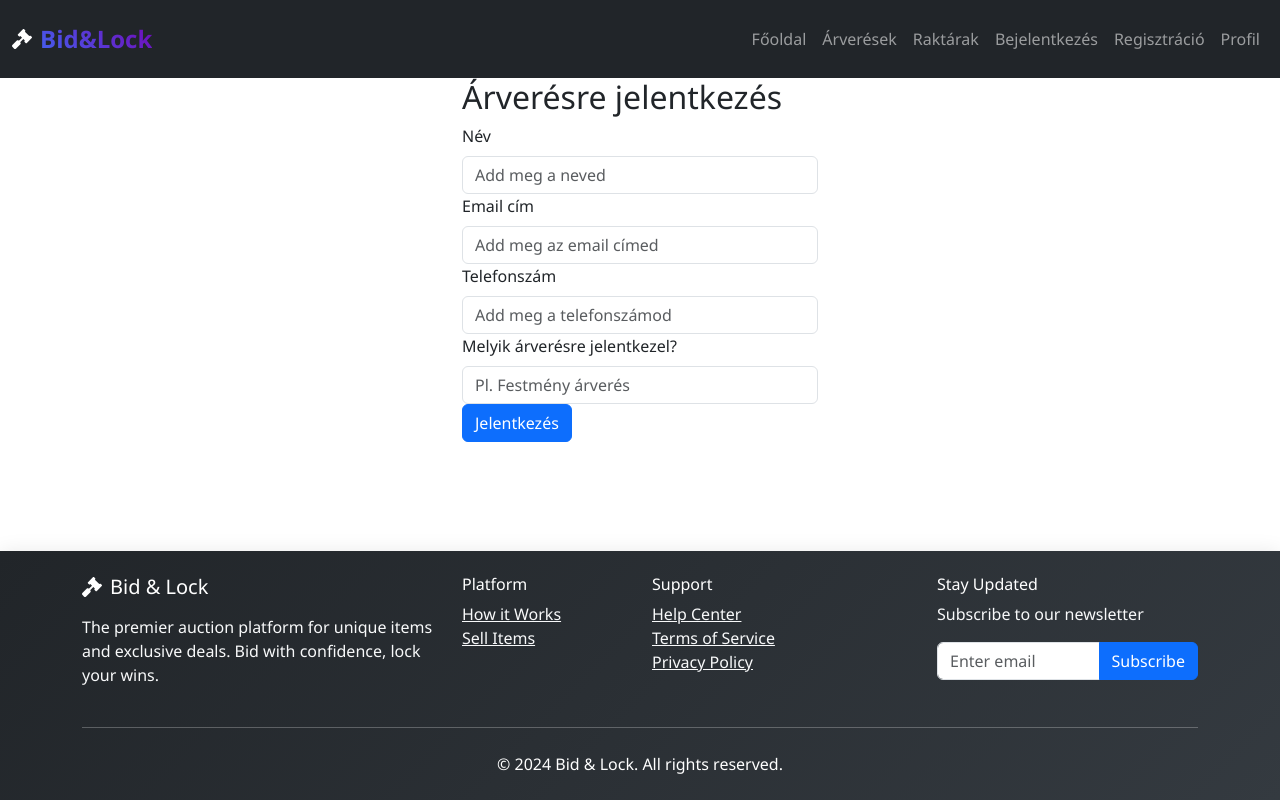
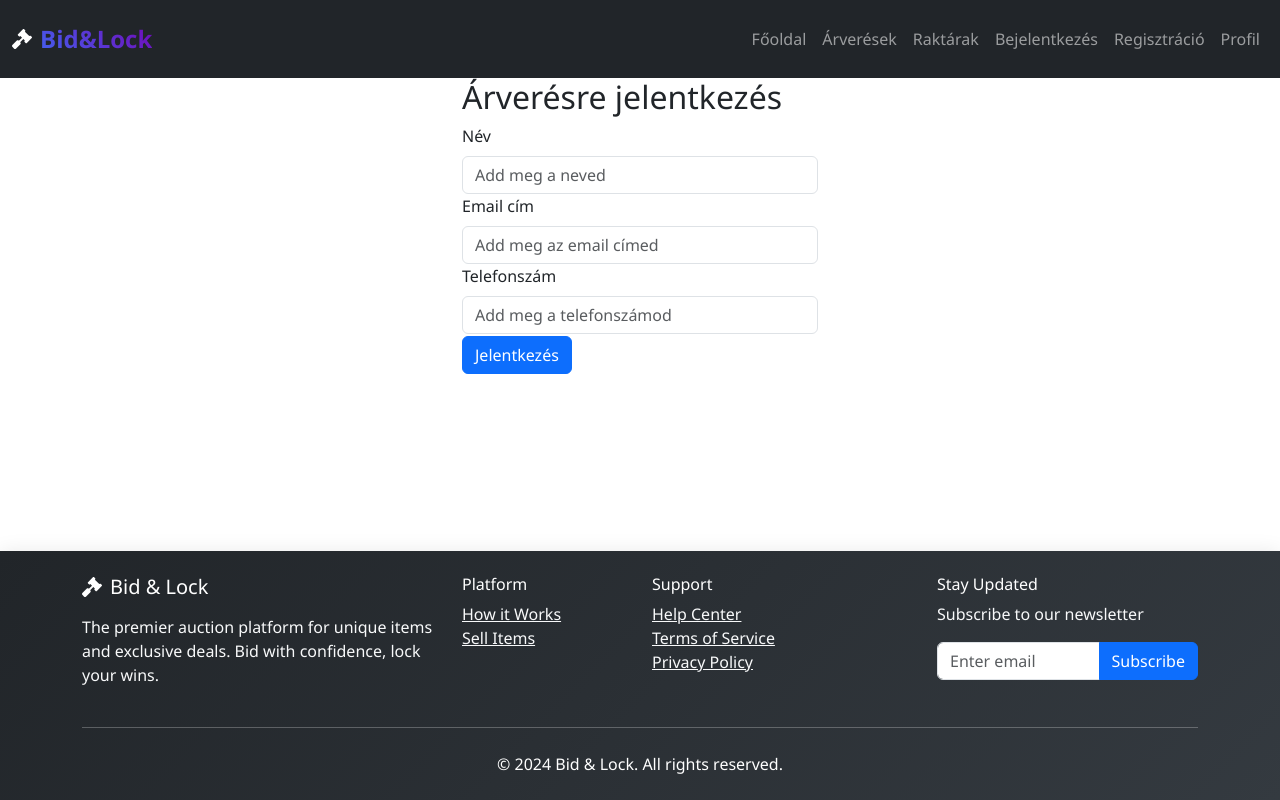
Before and after one commit to foddom520/MesterMunka-Warehouse, a React app in the folder frontend/: page /Arveresek/1 in a window 1280 px wide. Built offline with nearby package versions, Linux system fonts and the light colour scheme; the HTML template or start-up script is replaced by a standard one.

Commit message:
placebid oldal kinézet kész

```diff
--- a/frontend/src/pages/PlaceBid.jsx
+++ b/frontend/src/pages/PlaceBid.jsx
@@ -23,12 +23,9 @@ const PlaceBid = () => {
               <Form.Control type="text" placeholder="Add meg a telefonszámod" />
             </Form.Group>
 
-            <Form.Group controlId="formBasicAuction">
-              <Form.Label>Melyik árverésre jelentkezel?</Form.Label>
-              <Form.Control type="text" placeholder="Pl. Festmény árverés" />
-            </Form.Group>
 
-            <Button variant="primary" type="submit">
+
+            <Button variant="primary" type="submit" style={{ marginTop: '2px' }}>
               Jelentkezés
             </Button>
           </Form>
```
